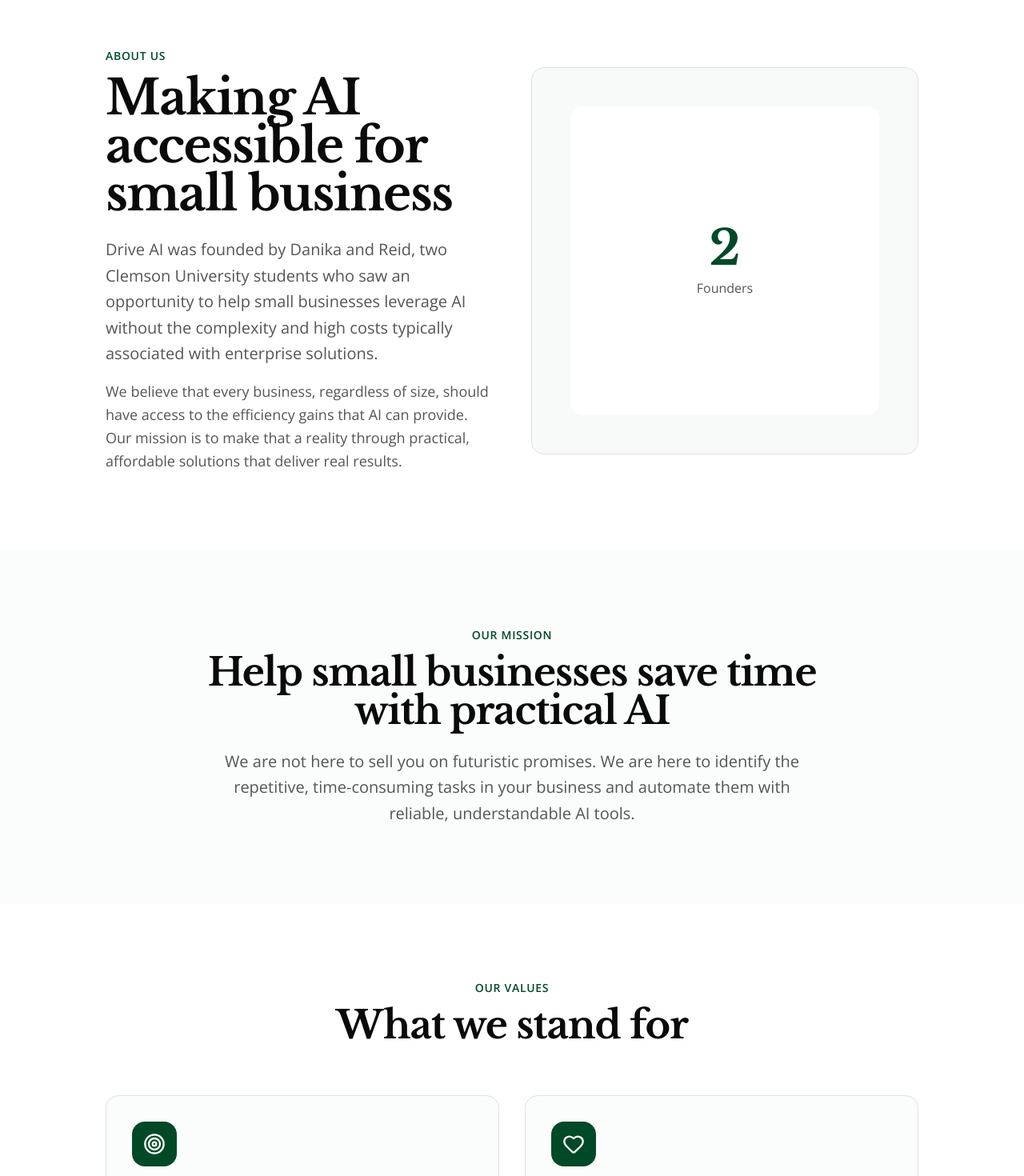
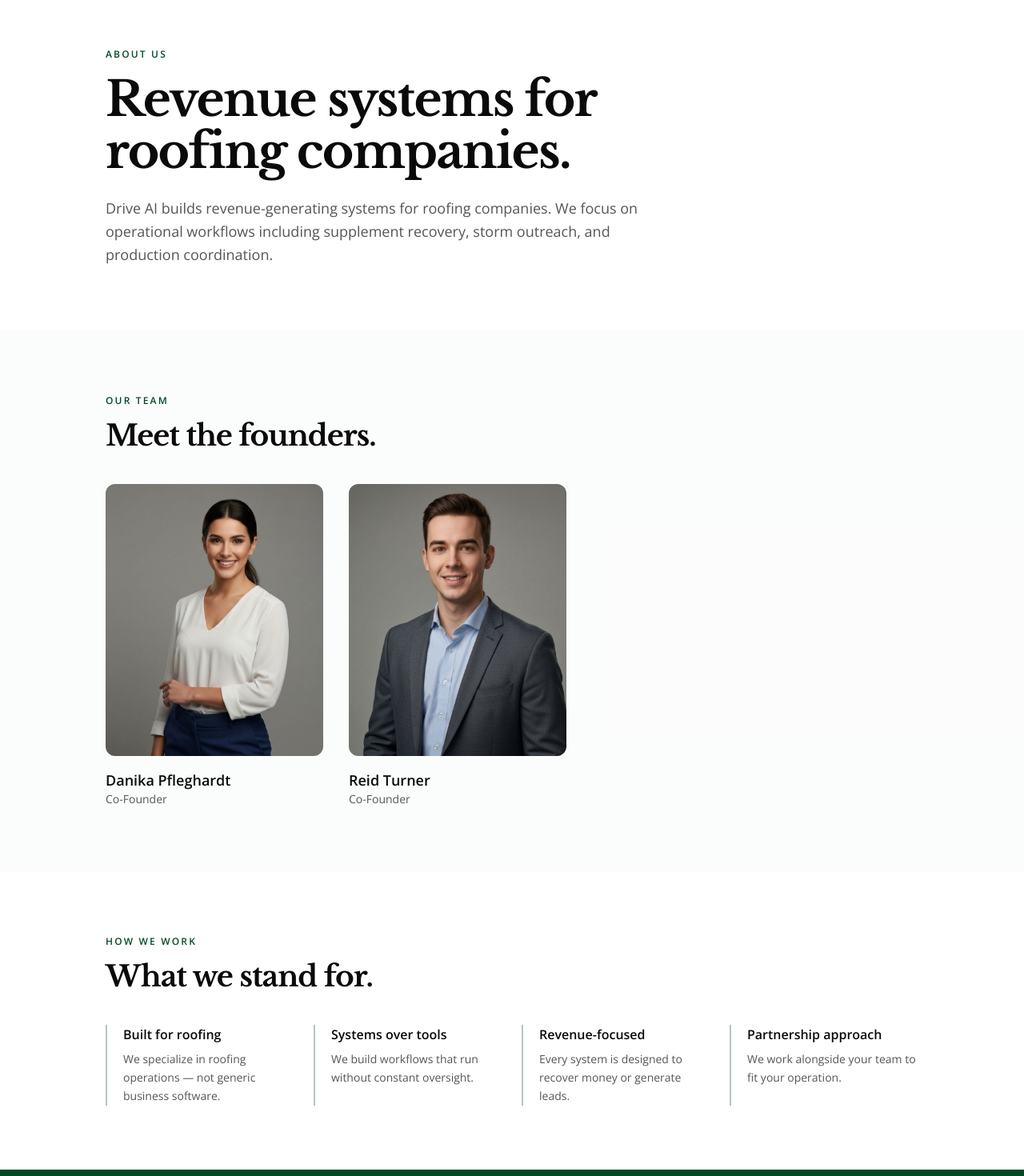
Before and after one commit to Drive-AI-LLC/drive-ai-website, a Next.js app: page /about in a window 1280 px wide. Shown: the part 100-1570 px from the top of the page at 80% size. Built offline with nearby package versions, Linux system fonts and the light colour scheme.

Commit message:
feat: update About page with roofing-focused messaging and founder section\n\nAdd headshots and streamlined principles section, remove old components.

```diff
--- a/app/about/page.tsx
+++ b/app/about/page.tsx
@@ -1,36 +1,43 @@
 import { Metadata } from "next"
 import { Navbar } from "@/components/navbar"
 import { Footer } from "@/components/footer"
-import { Testimonials } from "@/components/testimonials"
-import { WhyDriveAI } from "@/components/why-drive-ai"
-import { Target, Heart, Zap, Users } from "lucide-react"
 import { CTASection } from "@/components/cta-section"
+import Image from "next/image"
 
 export const metadata: Metadata = {
   title: "About | Drive AI",
-  description: "Learn about Drive AI and our mission to help small businesses implement practical AI solutions.",
+  description: "Drive AI builds revenue-generating systems for roofing companies.",
 }
 
-const values = [
+const founders = [
   {
-    icon: Target,
-    title: "Practical Solutions",
-    description: "We focus on AI that actually works for your business, not flashy technology for its own sake.",
+    name: "Danika Pfleghardt",
+    role: "Co-Founder",
+    image: "/images/team/danika.jpg",
   },
   {
-    icon: Heart,
-    title: "Integrity First",
-    description: "We are transparent about what will and won't work. If a project isn't a good fit, we'll tell you.",
+    name: "Reid Turner",
+    role: "Co-Founder",
+    image: "/images/team/reid.jpg",
+  },
+]
+
+const principles = [
+  {
+    title: "Built for roofing",
+    description: "We specialize in roofing operations — not generic business software.",
   },
   {
-    icon: Zap,
-    title: "Real Results",
-    description: "Our success is measured by the time and money we save you, not by the complexity of our solutions.",
+    title: "Systems over tools",
+    description: "We build workflows that run without constant oversight.",
   },
   {
-    icon: Users,
-    title: "Partnership Approach",
-    description: "We work alongside you to understand your business, not just deliver a product and walk away.",
+    title: "Revenue-focused",
+    description: "Every system is designed to recover money or generate leads.",
+  },
+  {
+    title: "Partnership approach",
+    description: "We work alongside your team to fit your operation.",
   },
 ]
 
@@ -40,78 +47,48 @@ export default function AboutPage() {
       <Navbar />
 
       {/* Hero */}
-      <section className="pt-32 pb-16 lg:pt-40 lg:pb-24 bg-background">
+      <section className="pt-32 pb-16 lg:pt-40 lg:pb-20 bg-background">
         <div className="max-w-[1080px] mx-auto px-5 sm:px-6 lg:px-8">
-          <div className="grid lg:grid-cols-2 gap-12 items-center">
-            <div>
-              <p className="text-primary font-semibold text-sm uppercase tracking-wider mb-3">
-                About Us
-              </p>
-              <h1 className="text-4xl sm:text-5xl lg:text-6xl font-bold text-foreground tracking-tight text-balance font-serif">
-                Making AI accessible for small business
-              </h1>
-              <p className="mt-6 text-xl text-muted-foreground leading-relaxed">
-                Drive AI was founded by Danika and Reid, two Clemson University students who saw an opportunity to help small businesses leverage AI without the complexity and high costs typically associated with enterprise solutions.
-              </p>
-              <p className="mt-4 text-lg text-muted-foreground leading-relaxed">
-                We believe that every business, regardless of size, should have access to the efficiency gains that AI can provide. Our mission is to make that a reality through practical, affordable solutions that deliver real results.
-              </p>
-            </div>
-            <div className="bg-muted/50 rounded-2xl p-8 lg:p-12 border border-border">
-              <div className="aspect-square bg-background rounded-xl flex items-center justify-center">
-                <div className="text-center">
-                  <p className="text-6xl font-bold text-primary font-serif">2</p>
-                  <p className="text-muted-foreground mt-2">Founders</p>
-                </div>
-              </div>
-            </div>
-          </div>
-        </div>
-      </section>
-
-      {/* Mission */}
-      <section className="py-16 lg:py-24 bg-muted/30">
-        <div className="max-w-[1080px] mx-auto px-5 sm:px-6 lg:px-8">
-          <div className="max-w-3xl mx-auto text-center">
-            <p className="text-primary font-semibold text-sm uppercase tracking-wider mb-3">
-              Our Mission
+          <div className="max-w-2xl">
+            <p className="text-primary font-semibold text-xs uppercase tracking-[0.18em] mb-4">
+              About Us
             </p>
-            <h2 className="text-3xl sm:text-4xl lg:text-5xl font-bold text-foreground tracking-tight font-serif">
-              Help small businesses save time with practical AI
-            </h2>
-            <p className="mt-6 text-xl text-muted-foreground leading-relaxed">
-              We are not here to sell you on futuristic promises. We are here to identify the repetitive, time-consuming tasks in your business and automate them with reliable, understandable AI tools.
+            <h1 className="text-4xl sm:text-5xl lg:text-6xl font-bold text-foreground tracking-[-0.03em] leading-[1.08] font-serif mb-6">
+              Revenue systems for roofing companies.
+            </h1>
+            <p className="text-lg text-muted-foreground leading-relaxed">
+              Drive AI builds revenue-generating systems for roofing companies. We focus on operational workflows including supplement recovery, storm outreach, and production coordination.
             </p>
           </div>
         </div>
       </section>
 
-      {/* Values */}
-      <section className="py-16 lg:py-24 bg-background">
+      {/* Founders */}
+      <section className="py-16 lg:py-20 bg-muted/30">
         <div className="max-w-[1080px] mx-auto px-5 sm:px-6 lg:px-8">
-          <div className="text-center max-w-3xl mx-auto mb-12 lg:mb-16">
-            <p className="text-primary font-semibold text-sm uppercase tracking-wider mb-3">
-              Our Values
-            </p>
-            <h2 className="text-3xl sm:text-4xl lg:text-5xl font-bold text-foreground tracking-tight font-serif">
-              What we stand for
-            </h2>
-          </div>
+          <p className="text-primary font-semibold text-xs uppercase tracking-[0.18em] mb-4">
+            Our Team
+          </p>
+          <h2 className="text-3xl sm:text-4xl font-bold text-foreground tracking-[-0.03em] font-serif mb-10">
+            Meet the founders.
+          </h2>
 
-          <div className="grid md:grid-cols-2 gap-6 lg:gap-8">
-            {values.map((value, index) => (
-              <div
-                key={index}
-                className="p-6 lg:p-8 rounded-2xl bg-muted/30 border border-border"
-              >
-                <div className="w-14 h-14 rounded-2xl bg-primary flex items-center justify-center mb-6">
-                  <value.icon className="w-7 h-7 text-primary-foreground" />
+          <div className="grid sm:grid-cols-2 gap-8 max-w-xl">
+            {founders.map((founder) => (
+              <div key={founder.name} className="flex flex-col">
+                <div className="aspect-[4/5] relative rounded-lg overflow-hidden bg-muted mb-4">
+                  <Image
+                    src={founder.image}
+                    alt={founder.name}
+                    fill
+                    className="object-cover"
+                  />
                 </div>
-                <h3 className="text-xl font-semibold text-foreground mb-3">
-                  {value.title}
+                <h3 className="text-lg font-semibold text-foreground">
+                  {founder.name}
                 </h3>
-                <p className="text-muted-foreground leading-relaxed">
-                  {value.description}
+                <p className="text-sm text-muted-foreground">
+                  {founder.role}
                 </p>
               </div>
             ))}
@@ -119,11 +96,30 @@ export default function AboutPage() {
         </div>
       </section>
 
-      {/* Why Drive AI */}
-      <WhyDriveAI />
+      {/* Principles */}
+      <section className="py-16 lg:py-20 bg-background">
+        <div className="max-w-[1080px] mx-auto px-5 sm:px-6 lg:px-8">
+          <p className="text-primary font-semibold text-xs uppercase tracking-[0.18em] mb-4">
+            How We Work
+          </p>
+          <h2 className="text-3xl sm:text-4xl font-bold text-foreground tracking-[-0.03em] font-serif mb-10">
+            What we stand for.
+          </h2>
 
-      {/* Testimonials */}
-      <Testimonials />
+          <div className="grid sm:grid-cols-2 lg:grid-cols-4 gap-6">
+            {principles.map((principle) => (
+              <div key={principle.title} className="border-l-2 border-primary/30 pl-5">
+                <h3 className="text-base font-semibold text-foreground mb-2">
+                  {principle.title}
+                </h3>
+                <p className="text-sm text-muted-foreground leading-relaxed">
+                  {principle.description}
+                </p>
+              </div>
+            ))}
+          </div>
+        </div>
+      </section>
 
       <CTASection
         headline="Let's start the conversation."
```
Also changed, not shown: public/images/team/danika.jpg (added), public/images/team/reid.jpg (added).
